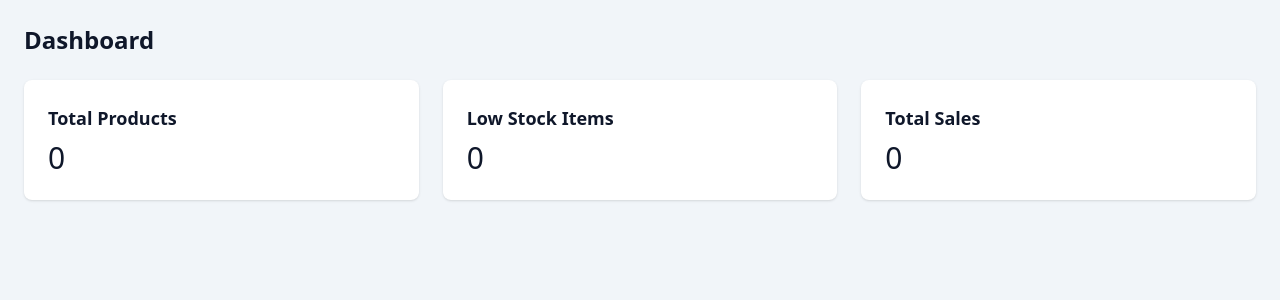
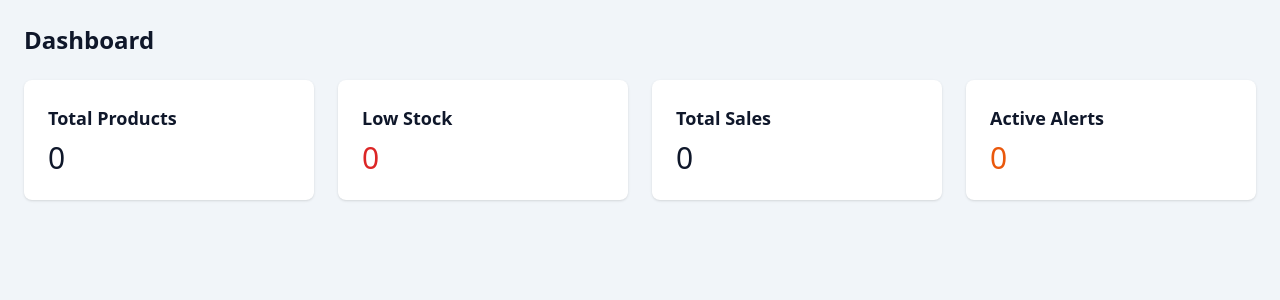
Before and after one commit to itesh-singh/smart-inventory-management-system, a Django app: page / in a window 1280 px wide. Shown: the part 60-360 px from the top of the page. Run offline with Django 5.2, Linux system fonts and the light colour scheme; data that the repository does not hold is empty; some libraries are stand-ins or nearby versions.

Commit message:
feat(frontend): add real-time dashboard statistics cards

```diff
--- a/frontend/views.py
+++ b/frontend/views.py
@@ -3,17 +3,23 @@ from products.models import Product
 from inventory.models import StockItem
 from orders.models import Sale
 from alerts.models import Alert
+from django.db import models
 
 def dashboard_view(request):
 
     total_products = Product.objects.count()
-    low_stock = StockItem.objects.filter(quantity_on_hand__lte=5).count()
+    low_stock = StockItem.objects.filter(
+        quantity_on_hand__lte=models.F("reorder_level")
+    ).count()
+
     total_sales = Sale.objects.count()
+    active_alerts = Alert.objects.filter(is_resolved=False).count()
 
     context = {
         "total_products": total_products,
         "low_stock": low_stock,
         "total_sales": total_sales,
+        "active_alerts": active_alerts,
     }
 
     return render(request, "frontend/dashboard.html", context)
--- a/templates/frontend/dashboard.html
+++ b/templates/frontend/dashboard.html
@@ -6,7 +6,7 @@
 
 <h2 class="text-2xl font-bold mb-6">Dashboard</h2>
 
-<div class="grid grid-cols-1 md:grid-cols-3 gap-6">
+<div class="grid grid-cols-1 md:grid-cols-4 gap-6">
 
     <div class="bg-white p-6 rounded-lg shadow">
         <h3 class="text-lg font-semibold">Total Products</h3>
@@ -14,8 +14,8 @@
     </div>
 
     <div class="bg-white p-6 rounded-lg shadow">
-        <h3 class="text-lg font-semibold">Low Stock Items</h3>
-        <p class="text-3xl mt-2">{{ low_stock }}</p>
+        <h3 class="text-lg font-semibold">Low Stock</h3>
+        <p class="text-3xl mt-2 text-red-600">{{ low_stock }}</p>
     </div>
 
     <div class="bg-white p-6 rounded-lg shadow">
@@ -23,6 +23,11 @@
         <p class="text-3xl mt-2">{{ total_sales }}</p>
     </div>
 
+    <div class="bg-white p-6 rounded-lg shadow">
+        <h3 class="text-lg font-semibold">Active Alerts</h3>
+        <p class="text-3xl mt-2 text-orange-600">{{ active_alerts }}</p>
+    </div>
+
 </div>
 
 {% endblock %}
```
